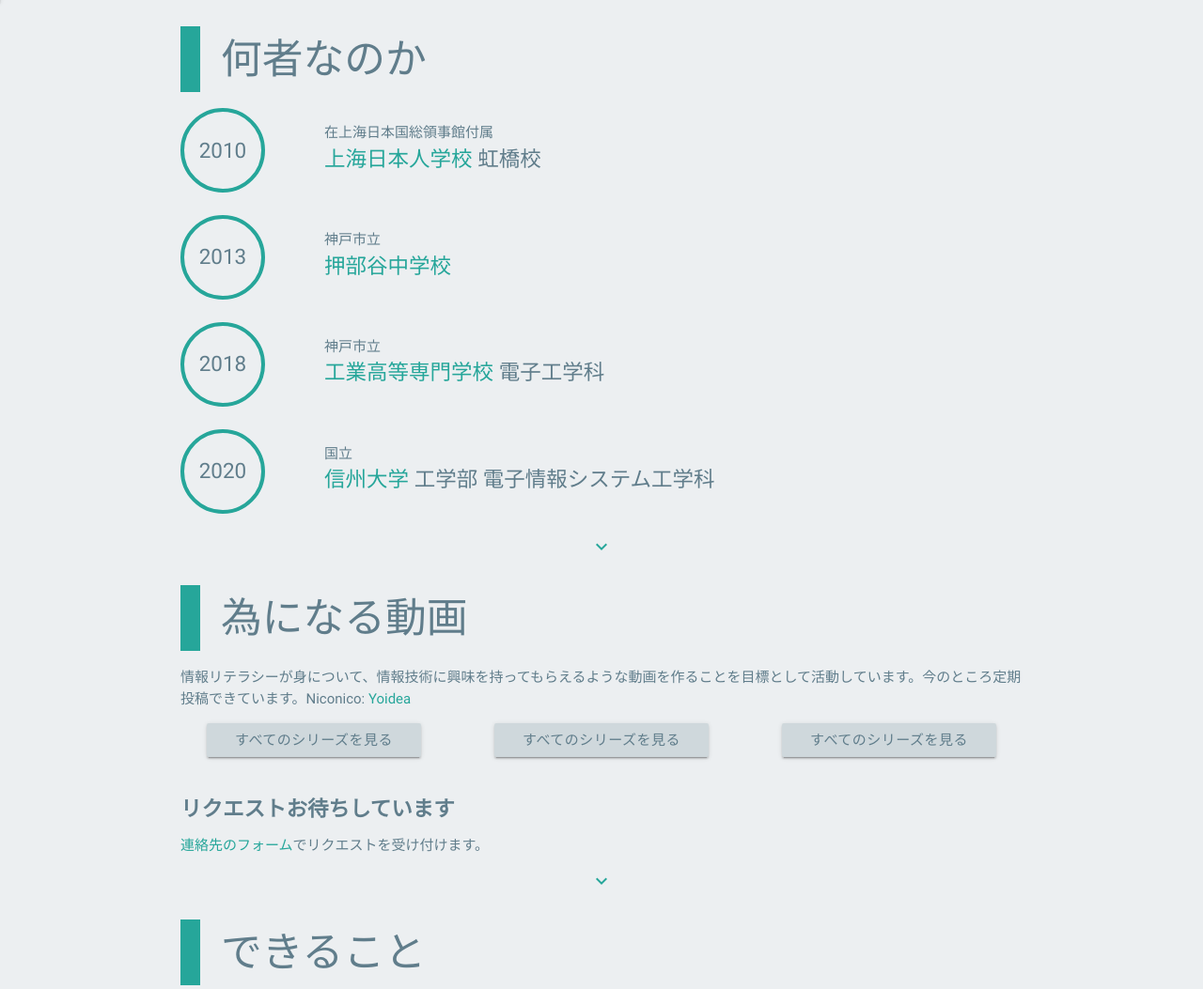
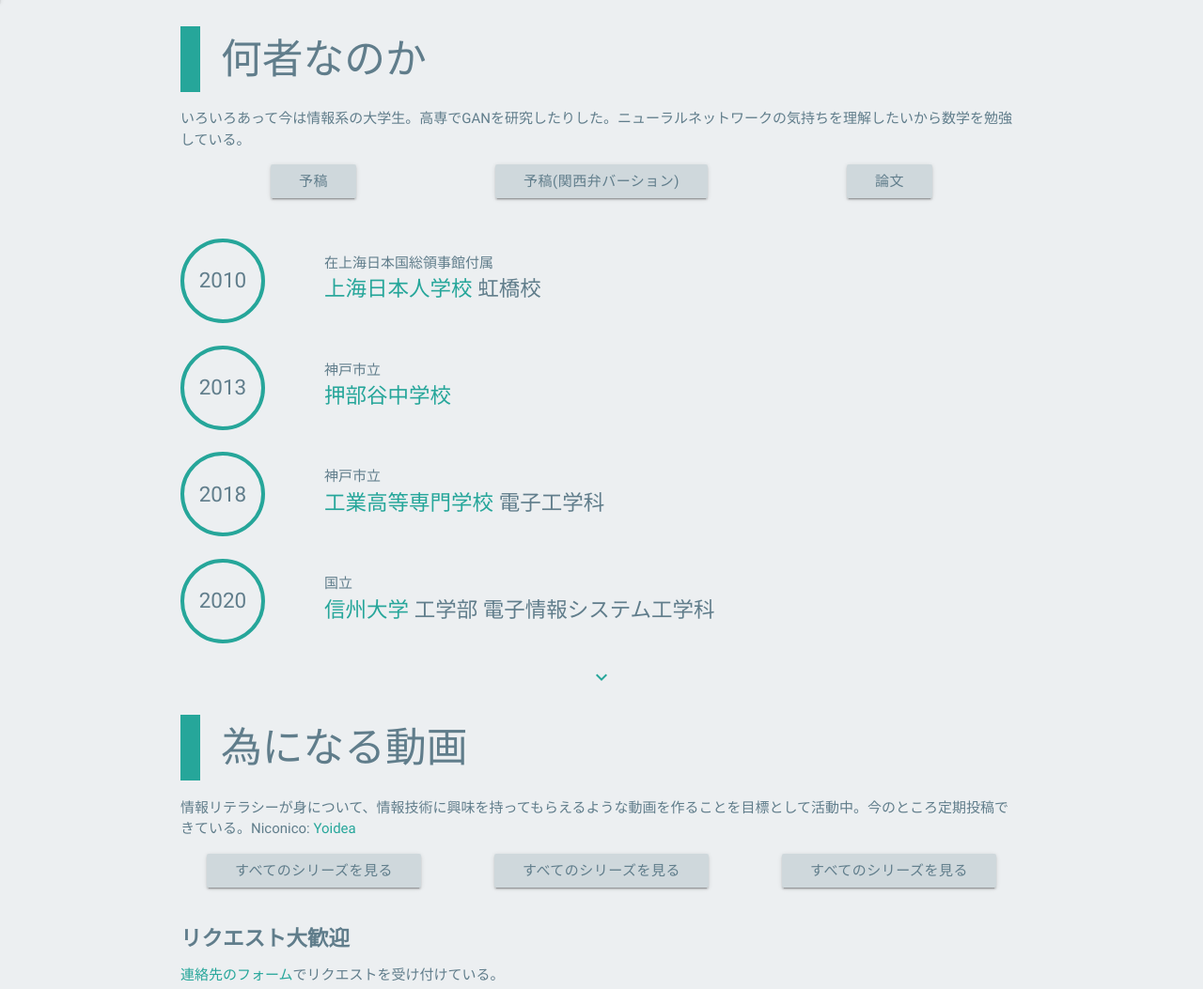
Before and after one commit to yoidea/yoidea.github.io, a plain HTML site: page index.html in a window 1280 px wide. Shown: the part 858-1911 px from the top of the page at 94% size. Drawn offline with Linux system fonts and the light colour scheme; a script that the page names is missing.

Commit message:
Update contents

```diff
--- a/index.html
+++ b/index.html
@@ -52,6 +52,18 @@
 <!-- About -->
 		<div id="about" class="container">
 			<h3 class="section" data-aos="fade-up">何者なのか</h3>
+			<p>いろいろあって今は情報系の大学生。高専でGANを研究したりした。ニューラルネットワークの気持ちを理解したいから数学を勉強している。</p>
+			<div class="row center-align">
+				<div class="col s12 m4 l4">
+					<a target="_blank" href="content/abstract.pdf" class="btn blue-grey lighten-4 teal-text blue-grey-text waves-effect">予稿</a>
+				</div>
+				<div class="col s12 m4 l4">
+					<a target="_blank" href="content/colloquial.pdf" class="btn blue-grey lighten-4 teal-text blue-grey-text waves-effect">予稿(関西弁バーション)</a>
+				</div>
+				<div class="col s12 m4 l4">
+					<a target="_blank" href="content/paper.pdf" class="btn blue-grey lighten-4 teal-text blue-grey-text waves-effect">論文</a>
+				</div>
+			</div>
 			<div class="row" data-aos="fade-right">
 				<div class="col s4 m2">
 					<div class="timeline-date">
@@ -111,7 +123,7 @@
 <!-- Movie -->
 		<div id="movies" class="container">
 			<h3 class="section" data-aos="fade-up">為になる動画</h3>
-			<p>情報リテラシーが身について、情報技術に興味を持ってもらえるような動画を作ることを目標として活動しています。今のところ定期投稿できています。Niconico: <a href="http://www.nicovideo.jp/user/48313347">Yoidea</a></p>
+			<p>情報リテラシーが身について、情報技術に興味を持ってもらえるような動画を作ることを目標として活動中。今のところ定期投稿できている。Niconico: <a href="http://www.nicovideo.jp/user/48313347">Yoidea</a></p>
 			<div class="row">
 				<div class="col s12 m6 l4 center-align" data-aos="flip-down">
 					<script type="application/javascript" src="https://embed.nicovideo.jp/watch/sm33092383/script"></script><noscript><a href="http://www.nicovideo.jp/watch/sm33092383">クソダサいスライドを作ろう - #1 スライドマスタを使う</a></noscript>
@@ -126,8 +138,8 @@
 					<a target="_blank" href="http://www.nicovideo.jp/mylist/49951864" class="btn blue-grey lighten-4 teal-text blue-grey-text waves-effect">すべてのシリーズを見る</a>
 				</div>
 			</div>
-			<h4 class="subsection">リクエストお待ちしています</h4>
-			<p><a href="#contact">連絡先のフォーム</a>でリクエストを受け付けます。</p>
+			<h4 class="subsection">リクエスト大歓迎</h4>
+			<p><a href="#contact">連絡先のフォーム</a>でリクエストを受け付けている。</p>
 			<p class="center-align"><a href="#skills"><i class="material-icons">expand_more</i></a></p>
 		</div>
 
@@ -201,8 +213,8 @@
 <!-- Contact -->
 		<div id="contact" class="container">
 			<h3 class="section" data-aos="fade-up">連絡先</h3>
-			<p class="pink-text" data-aos="fade-up">※お急ぎの方は肉声を私に向けてベースバンド伝送してください。</p>
-			<p data-aos="fade-up">お時間に余裕がある方は下記のフォームよりご連絡ください。</p>
+			<p class="pink-text" data-aos="fade-up">※お急ぎの方は肉声を私に向けてベースバンド伝送するのが確実。</p>
+			<p data-aos="fade-up">お時間に余裕がある方は下記のフォームよりご連絡頂きたい。</p>
 
 			<form action="https://docs.google.com/forms/d/e/1FAIpQLScoWWBgy3DG06EdHc7jvoViS5sPHj7n-lZwboj5PjkIZml0Ug/formResponse" data-aos="zoom-in" data-aos-duration="1500">
 				<div class="input-field">
```
Also changed, not shown: image/contextmenu.jpg (deleted), image/oneclick.jpg (deleted), image/quickalpha.jpg (deleted), image/work.png (deleted), 3 other files.
